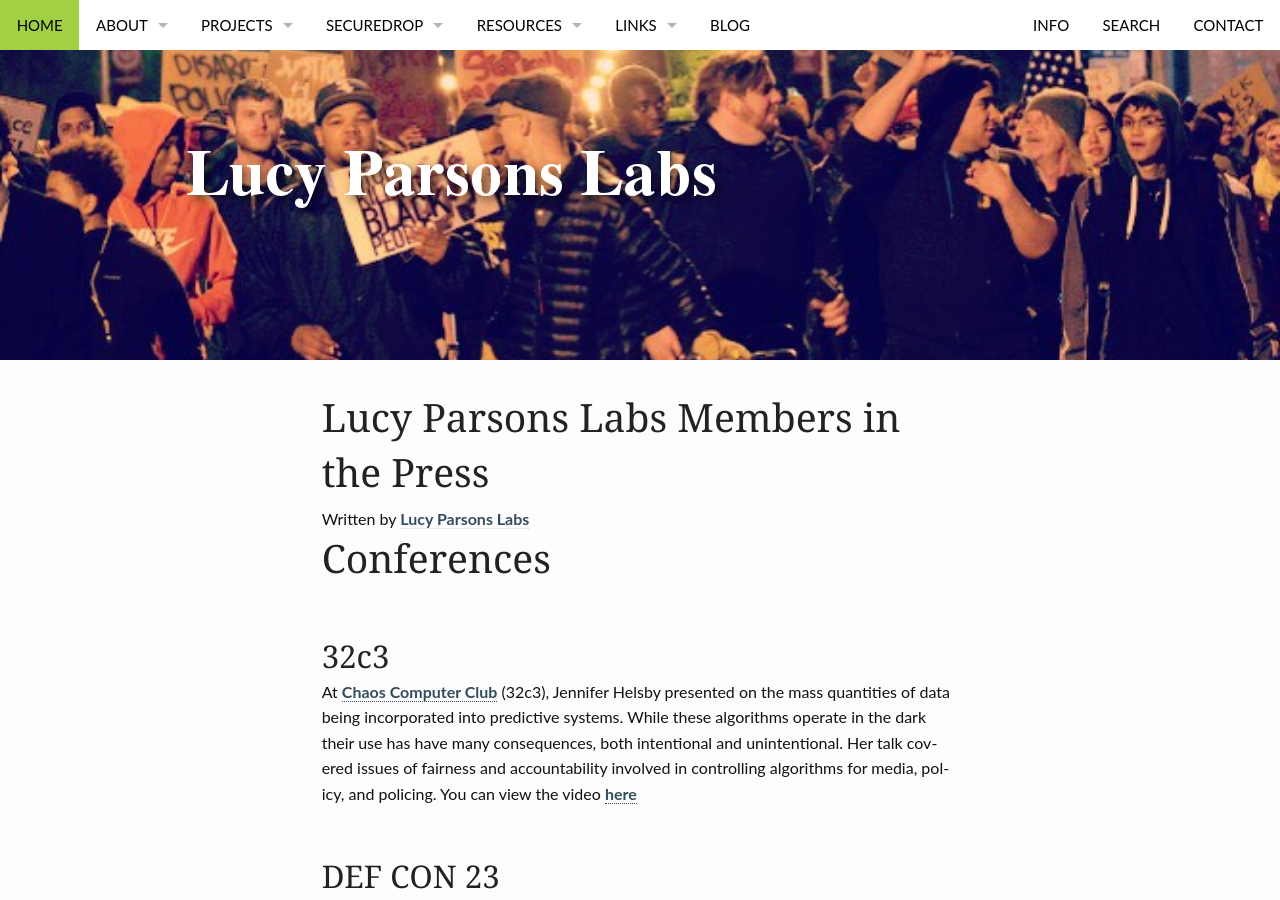
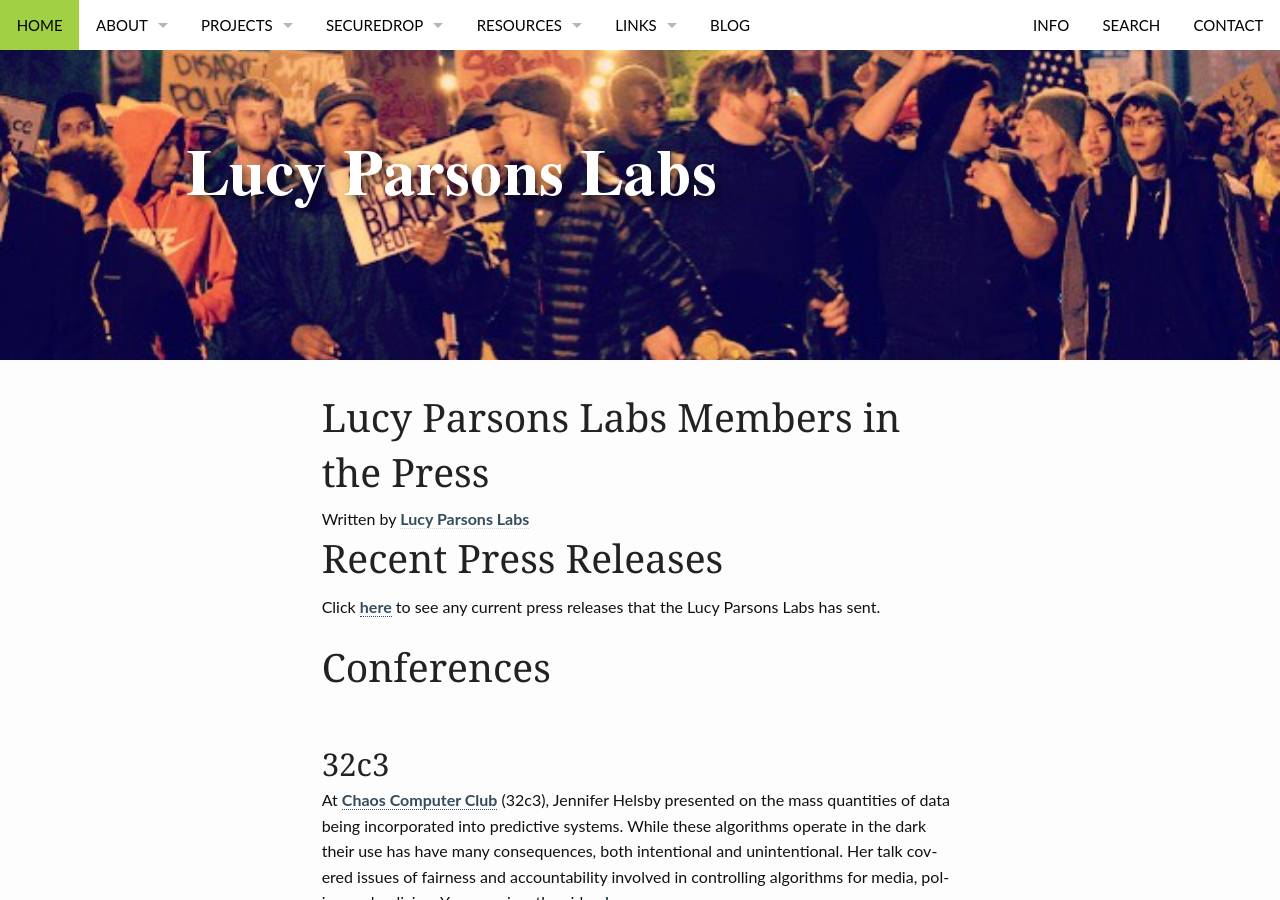
Before and after one commit to saltthefries/lucyparsonslabs.com, a Jekyll site: the page built from media/index.md, in a window 1280 px wide and 900 px high. Built offline with Jekyll 4.4.1, drawn with Linux system fonts in a browser that asks for light colours.

Commit message:
add section for current press releases

```diff
--- a/media/index.md
+++ b/media/index.md
@@ -5,6 +5,10 @@
     image_fullwidth: "RekiaBoyd.jpg"
 #permalink: /media/
 ---
+
+# Recent Press Releases
+
+Click [here](https://www.lucyparsonslabs.com/media/pressreleases) to see any current press releases that the Lucy Parsons Labs has sent.
 
 # Conferences
 
```
Also changed, not shown: media/pressreleases/index.md (added, +25 -0 lines).
